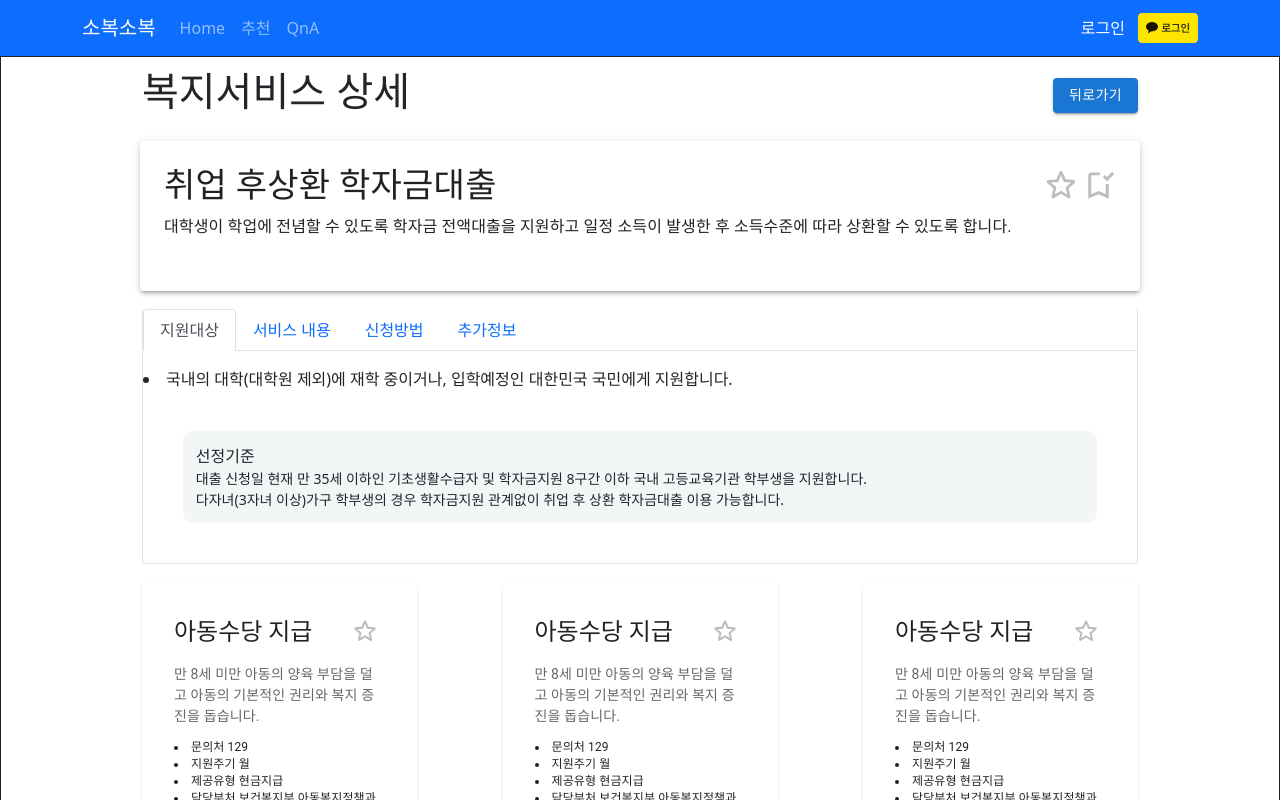
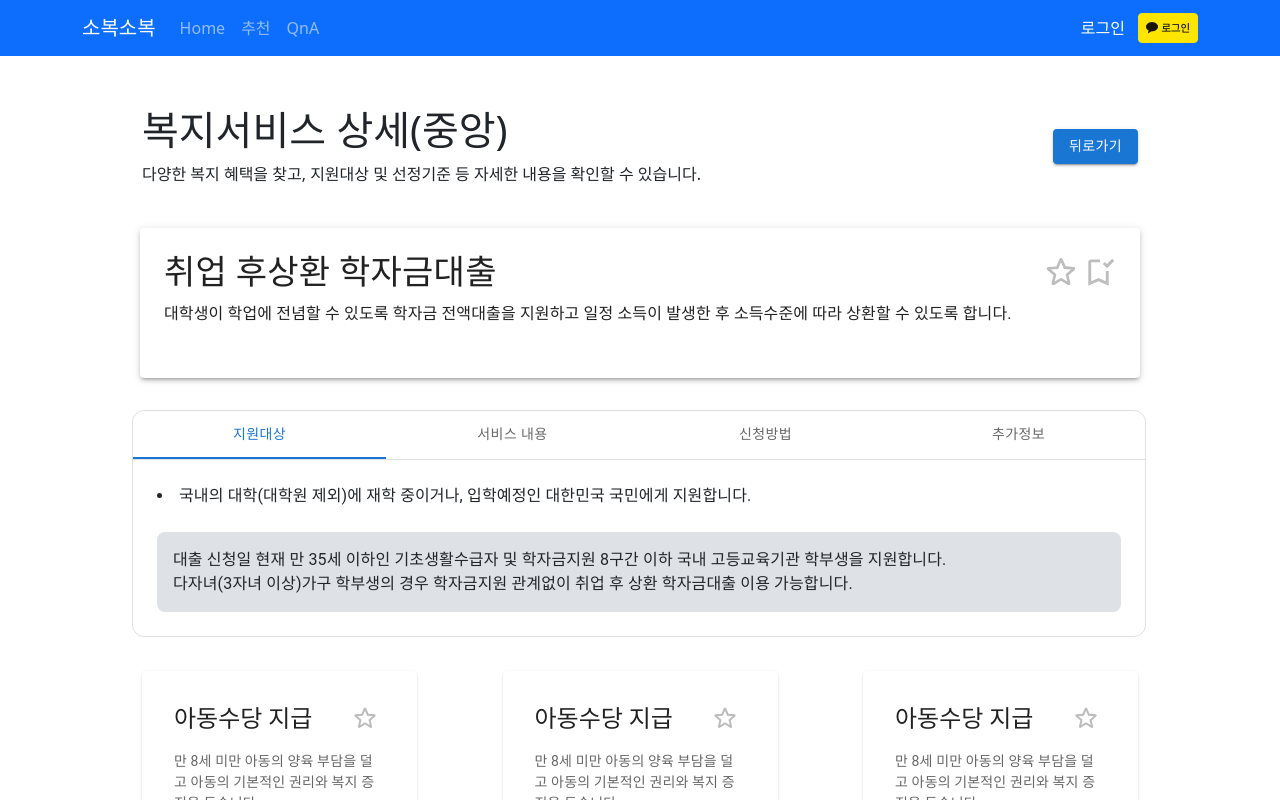
Before and after one commit to seongbiny/soboksobok, a React (Create React App) app in the folder frontend/: page /welfare in a window 1280 px wide. Shown: the top 800 px of the page. Built offline with nearby package versions, Linux system fonts and the light colour scheme.

Commit message:
Fix: welfare detail UI

```diff
--- a/frontend/src/components/WelfareDetail/DetailMain.js
+++ b/frontend/src/components/WelfareDetail/DetailMain.js
@@ -13,7 +13,6 @@ function DetailMain() {
   const [checkBtn, setCheckBtn] = useState(false);
 
   return (
-    <div>
     <Box
       sx={{
         "& > :not(style)": {
@@ -21,6 +20,8 @@ function DetailMain() {
           width: 1000,
           height: 150,
         },
+        mb: 3,
+        mt: 3,
       }}
     >
       <Paper elevation={3} sx={{ p: 3 }}>
@@ -71,7 +72,6 @@ function DetailMain() {
         </Typography>
       </Paper>
     </Box>
-    </div>
   );
 }
 export default DetailMain;
--- a/frontend/src/components/WelfareDetail/DetailTabs.js
+++ b/frontend/src/components/WelfareDetail/DetailTabs.js
@@ -1,62 +1,94 @@
-import React from "react";
-import styled from "styled-components";
-import { Tabs, Tab } from "react-bootstrap";
+import React, { Children } from "react";
+import PropTypes from "prop-types";
+import Tabs from "@mui/material/Tabs";
+import Tab from "@mui/material/Tab";
+import Typography from "@mui/material/Typography";
+import Box from "@mui/material/Box";
 
-const StyledTab = styled.div`
-  box-sizing: border-box;
-  margin: 10px;
-  border-bottom: 1px solid #dee2e6;
-  border-left: 1px solid #dee2e6;
-  border-right: 1px solid #dee2e6;
-`;
-const StyledDiv = styled.div`
-  background: #f2f6f7;
-  border-radius: 10px;
-  padding: 1vw;
-  margin: 5vh;
-`;
-const StyledMain = styled.div`
-  font-size: 14px;
-`;
+function TabPanel(props) {
+  const { children, value, index, ...other } = props;
 
-function DetailTabs() {
   return (
-    <StyledTab>
-      <Tabs
-        defaultActiveKey="지원대상"
-        id="uncontrolled-tab-example"
-        className="mb-3"
-      >
-        <Tab eventKey="지원대상" title="지원대상">
-          <li>
-            국내의 대학(대학원 제외)에 재학 중이거나, 입학예정인 대한민국
-            국민에게 지원합니다.
-          </li>
-          <StyledDiv>
-            <div>선정기준</div>
-            <StyledMain>
-              대출 신청일 현재 만 35세 이하인 기초생활수급자 및 학자금지원 8구간
-              이하 국내 고등교육기관 학부생을 지원합니다.
-              <br />
-              다자녀(3자녀 이상)가구 학부생의 경우 학자금지원 관계없이 취업 후
-              상환 학자금대출 이용 가능합니다.
-            </StyledMain>
-          </StyledDiv>
-        </Tab>
-
-        <Tab eventKey="서비스 내용" title="서비스 내용">
-          2
-        </Tab>
-
-        <Tab eventKey="신청방법" title="신청방법">
-          3
-        </Tab>
-
-        <Tab eventKey="추가정보" title="추가정보">
-          4
-        </Tab>
-      </Tabs>
-    </StyledTab>
+    <div
+      role="tabpanel"
+      hidden={value !== index}
+      id={`simple-tabpanel-${index}`}
+      aria-labelledby={`simple-tab-${index}`}
+      {...other}
+    >
+      {value === index && (
+        <Box sx={{ p: 3 }}>
+          <Typography>{children}</Typography>
+        </Box>
+      )}
+    </div>
   );
 }
-export default DetailTabs;
+
+TabPanel.propTypes = {
+  children: PropTypes.node,
+  index: PropTypes.number.isRequired,
+  value: PropTypes.number.isRequired,
+};
+
+function a11yProps(index) {
+  return {
+    id: `simple-tab-${index}`,
+    "aria-controls": `simple-tabpanel-${index}`,
+  };
+}
+
+export default function DetailTaps() {
+  const [value, setValue] = React.useState(0);
+
+  const handleChange = (event, newValue) => {
+    setValue(newValue);
+  };
+
+  return (
+    <Box
+      sx={{
+        width: 1014,
+        border: 1,
+        borderColor: "divider",
+        borderRadius: 3,
+        mb: 3,
+      }}
+    >
+      <Box sx={{ borderBottom: 1, borderColor: "divider" }}>
+        <Tabs
+          value={value}
+          onChange={handleChange}
+          aria-label="basic tabs example"
+          variant="fullWidth"
+        >
+          <Tab label="지원대상" {...a11yProps(0)} />
+          <Tab label="서비스 내용" {...a11yProps(1)} />
+          <Tab label="신청방법" {...a11yProps(2)} />
+          <Tab label="추가정보" {...a11yProps(3)} />
+        </Tabs>
+      </Box>
+      <TabPanel value={value} index={0}>
+        <li>
+          국내의 대학(대학원 제외)에 재학 중이거나, 입학예정인 대한민국 국민에게
+          지원합니다.
+        </li>
+        <Box sx={{ bgcolor: "#dee2e6", borderRadius: 2, p: 2, mt: 3 }}>
+          대출 신청일 현재 만 35세 이하인 기초생활수급자 및 학자금지원 8구간
+          이하 국내 고등교육기관 학부생을 지원합니다. <br />
+          다자녀(3자녀 이상)가구 학부생의 경우 학자금지원 관계없이 취업 후 상환
+          학자금대출 이용 가능합니다.
+        </Box>
+      </TabPanel>
+      <TabPanel value={value} index={1}>
+        Item Two
+      </TabPanel>
+      <TabPanel value={value} index={2}>
+        Item Three
+      </TabPanel>
+      <TabPanel value={value} index={3}>
+        Item Four
+      </TabPanel>
+    </Box>
+  );
+}
--- a/frontend/src/pages/WelfareDetail.jsx
+++ b/frontend/src/pages/WelfareDetail.jsx
@@ -8,9 +8,9 @@ import WelfareCard from '../components/WelfareCard';
 
 const StyledContainer = styled.div`
     box-sizing: border-box;
-    border: 1px solid;
     display: grid;
     justify-content: center;
+    margin-top: 5vh;
 `;
 const StyledCard = styled.div`
     display: flex;
@@ -30,7 +30,10 @@ function WelfareDetail(){
     return(
         <StyledContainer>
             <StyledTop>
-                <h1>복지서비스 상세</h1>
+                <div>
+                    <h1>복지서비스 상세(중앙)</h1>
+                    <div>다양한 복지 혜택을 찾고, 지원대상 및 선정기준 등 자세한 내용을 확인할 수 있습니다.</div>
+                </div>
                 <Button variant="contained" sx={{height: 35}} onClick={()=>{ navigate('/') }}>뒤로가기</Button>
             </StyledTop>
             <DetailMain />
```
Lines whose indentation alone changed are shown as unchanged.
